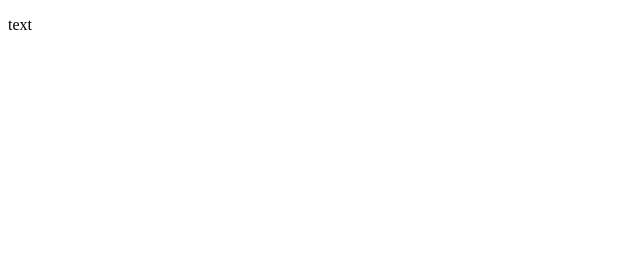
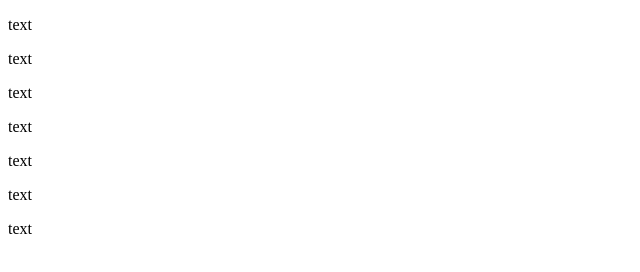
Before and after one commit to DaryaSlinko/task, a plain HTML site: page index.html in a window 1280 px wide. Shown: the whole page, without its empty margins (0-640 px from the left). Drawn offline with Linux system fonts and the light colour scheme.

Commit message:
added texts

```diff
--- a/index.html
+++ b/index.html
@@ -6,5 +6,11 @@
 </head>
 <body>
 <p>text</p>
+<p>text</p>
+<p>text</p>
+<p>text</p>
+<p>text</p>
+<p>text</p>
+<p>text</p>
 </body>
 </html>
```
